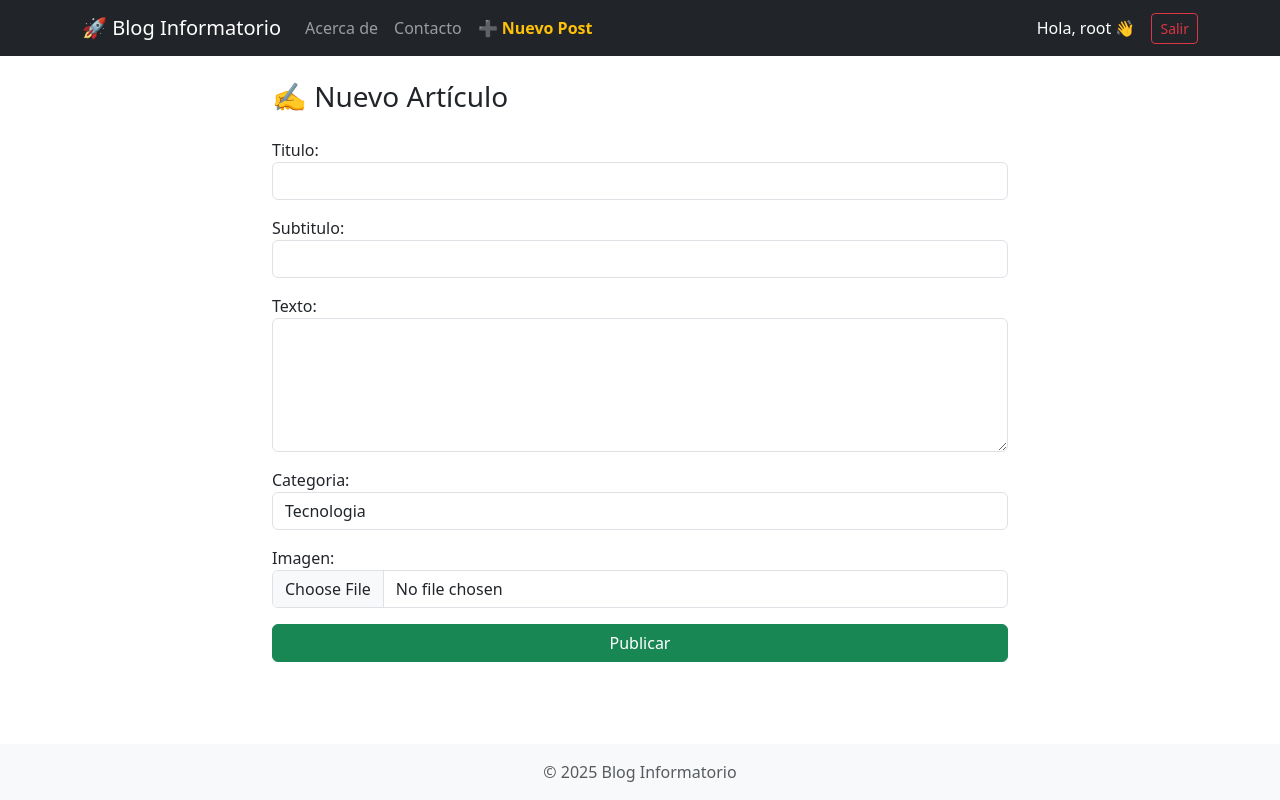
After one commit to fabbiann/BLOG-INFORMATORIO-2025, a Django app: page /crear_post/ in a window 1280 px wide. The commit adds this page. Run offline with Django 5.2, Linux system fonts and the light colour scheme; a user stored in the database is signed in; data comes from the database, SQL or seed files in the repository; both versions use the stored data as it was after the commit.

Commit message:
PORFAVOR QUE SEA

```diff
--- a/BLOG/blog/apps/posts/admin.py
+++ b/BLOG/blog/apps/posts/admin.py
@@ -6,6 +6,6 @@ class PostAdmin(admin.ModelAdmin):
     list_display = ('titulo', 'categoria', 'publicado', 'activo')
     list_filter = ('categoria', 'activo')
 
-# Registramos los modelos
+# Los modelos
 admin.site.register(Categoria)
 admin.site.register(Post, PostAdmin)
--- a/BLOG/blog/apps/posts/forms.py
+++ b/BLOG/blog/apps/posts/forms.py
@@ -1,5 +1,5 @@
 from django import forms
-from .models import Comentario
+from .models import Comentario, Post
 
 class ComentarioForm(forms.ModelForm):
     class Meta:
@@ -12,3 +12,18 @@ class ComentarioForm(forms.ModelForm):
                 'placeholder': 'Escribe tu comentario aquí...'
             })
         }
+
+class PostForm(forms.ModelForm):
+    class Meta:
+        model = Post
+        fields = ['titulo', 'subtitulo', 'texto', 'categoria', 'imagen']
+        widgets = {
+            'titulo': forms.TextInput(attrs={'class': 'form-control'}),
+            'subtitulo': forms.TextInput(attrs={'class': 'form-control'}),
+            'texto': forms.Textarea(attrs={'class': 'form-control', 'rows': 5}),
+            'categoria': forms.Select(attrs={'class': 'form-control'}),
+            'imagen': forms.FileInput(attrs={'class': 'form-control'}),
+        }
+
+        # AHORA SI SE PUDO BURRO, SE PUDO
+        #espero que funque
--- a/BLOG/blog/apps/posts/views.py
+++ b/BLOG/blog/apps/posts/views.py
@@ -1,11 +1,11 @@
 from django.shortcuts import render, redirect, get_object_or_404
-from .models import Post, Comentario
-from .forms import ComentarioForm
+from .models import Post, Comentario, Categoria
+from .forms import ComentarioForm, PostForm
 from django.contrib.auth.forms import UserCreationForm
 from django.contrib import messages
-
 from django.core.mail import send_mail
 from django.conf import settings
+from django.contrib.auth.decorators import login_required, permission_required
 
 # Vista del inicio (Index)
 def index(request):
@@ -15,23 +15,20 @@ def index(request):
 
 # Vista del detalle del post + Comentarios
 def detalle_post(request, pk):
-    # Buscamos el post o devolvemos error 404 si no existe
     post = get_object_or_404(Post, pk=pk)
-    # Traemos los comentarios de este post específico
     comentarios = post.comentarios.all()
 
     if request.method == 'POST':
-        # Solo usuarios logueados pueden comentar
         if request.user.is_authenticated:
             form = ComentarioForm(request.POST)
             if form.is_valid():
                 comentario = form.save(commit=False)
-                comentario.posts = post  # Asignamos el post actual
-                comentario.usuario = request.user # Asignamos el usuario actual
-                comentario.save() # Guardamos en BD
-                return redirect('detalle', pk=post.pk) # Recargamos la página
+                comentario.posts = post
+                comentario.usuario = request.user
+                comentario.save()
+                return redirect('detalle', pk=post.pk)
         else:
-            return redirect('login') # Si no está logueado, lo mandamos al login
+            return redirect('login')
     else:
         form = ComentarioForm()
 
@@ -42,7 +39,47 @@ def detalle_post(request, pk):
     }
     return render(request, 'detalle_post.html', ctx)
 
-# Vista de registro (La que ya tenías)
+# Vista para CREAR POST (Solo Colaboradores o Root)
+@login_required
+@permission_required('posts.add_post', raise_exception=True)
+def crear_post(request):
+    if request.method == 'POST':
+        form = PostForm(request.POST, request.FILES)
+        if form.is_valid():
+            post = form.save(commit=False)
+            post.autor = request.user
+            post.save()
+            messages.success(request, '¡Post creado exitosamente!')
+            return redirect('index')
+    else:
+        form = PostForm()
+
+    return render(request, 'crear_post.html', {'form': form})
+
+# Vista para BORRAR POST (Solo Colaboradores o Root)
+@login_required
+@permission_required('posts.delete_post', raise_exception=True)
+def borrar_post(request, pk):
+    post = get_object_or_404(Post, pk=pk)
+    post.delete()
+    messages.success(request, 'El artículo ha sido eliminado.')
+    return redirect('index')
+
+# Vista para BORRAR COMENTARIO (Dueño del comentario o Colaborador)
+@login_required
+def borrar_comentario(request, comentario_id):
+    comentario = get_object_or_404(Comentario, id=comentario_id)
+
+    # ¿Es el dueño O tiene permiso de borrar comentarios (Colaborador)?
+    if comentario.usuario == request.user or request.user.has_perm('posts.delete_comentario'):
+        comentario.delete()
+        messages.success(request, 'Comentario eliminado.')
+    else:
+        messages.error(request, 'No tienes permiso para borrar este comentario.')
+
+    return redirect('detalle', pk=comentario.posts.pk)
+
+# Vista de registro
 def registrar_usuario(request):
     if request.method == 'POST':
         form = UserCreationForm(request.POST)
@@ -57,31 +94,26 @@ def registrar_usuario(request):
 
 # Vista para filtrar por categoría
 def posts_por_categoria(request, categoria_id):
-    # Buscamos la categoría o error 404
     categoria = get_object_or_404(Categoria, id=categoria_id)
-    # Filtramos los posts que tengan esa categoría
     posts = Post.objects.filter(categoria=categoria)
 
     ctx = {
         'posts': posts,
         'categoria_seleccionada': categoria
     }
-    return render(request, 'index.html', ctx) # Reutilizamos el index para mostrar la lista
+    return render(request, 'index.html', ctx)
 
-
-
+# Páginas estáticas
 def acerca_de(request):
     return render(request, 'acerca_de.html')
 
 def contacto(request):
     if request.method == 'POST':
-        # 1. Capturamos los datos del formulario
         asunto = request.POST.get('asunto')
         mensaje = request.POST.get('mensaje') + " / Email del usuario: " + request.POST.get('email_usuario')
-        email_origen = settings.EMAIL_HOST_USER # (Configuración ficticia por ahora)
-        email_destino = ['tu_correo_real@gmail.com'] # Aquí llegaría el correo en la vida real
+        email_origen = settings.EMAIL_HOST_USER
+        email_destino = ['tu_correo_real@gmail.com']
 
-        # 2. Enviamos el correo (Al estar en modo consola, saldrá en la terminal)
         send_mail(
             asunto,
             mensaje,
@@ -89,8 +121,44 @@ def contacto(request):
             email_destino,
             fail_silently=False,
         )
-
-        # 3. Redirigimos o mostramos mensaje de éxito
         return render(request, 'contacto.html', {'mensaje_enviado': True})
 
     return render(request, 'contacto.html')
+
+# --- VISTA PARA EDITAR POST (Solo Colaborador/Root) ---
+@login_required
+@permission_required('posts.change_post', raise_exception=True)
+def editar_post(request, pk):
+    post = get_object_or_404(Post, pk=pk)
+
+    if request.method == 'POST':
+        form = PostForm(request.POST, request.FILES, instance=post)
+        if form.is_valid():
+            form.save()
+            messages.success(request, '¡Artículo actualizado correctamente!')
+            return redirect('detalle', pk=pk)
+    else:
+        form = PostForm(instance=post)
+
+    return render(request, 'crear_post.html', {'form': form, 'es_edicion': True})
+
+# --- VISTA PARA EDITAR COMENTARIO (Solo el dueño) ---
+@login_required
+def editar_comentario(request, comentario_id):
+    comentario = get_object_or_404(Comentario, id=comentario_id)
+
+    # Validación de dueño
+    if comentario.usuario != request.user:
+        messages.error(request, 'No tienes permiso para editar este comentario.')
+        return redirect('detalle', pk=comentario.posts.pk)
+
+    if request.method == 'POST':
+        form = ComentarioForm(request.POST, instance=comentario)
+        if form.is_valid():
+            form.save()
+            messages.success(request, 'Comentario actualizado.')
+            return redirect('detalle', pk=comentario.posts.pk)
+    else:
+        form = ComentarioForm(instance=comentario)
+
+    return render(request, 'editar_comentario.html', {'form': form})
--- a/BLOG/blog/blog/configuraciones/local.py
+++ b/BLOG/blog/blog/configuraciones/local.py
@@ -14,10 +14,6 @@ from pathlib import Path
 import os
 # Build paths inside the project like this: BASE_DIR / 'subdir'.
 BASE_DIR = Path(__file__).resolve().parent.parent.parent
-
-
-# Quick-start development settings - unsuitable for production
-# See https://docs.djangoproject.com/en/6.0/howto/deployment/checklist/
 
 # SECURITY WARNING: keep the secret key used in production secret!
 SECRET_KEY = 'django-insecure-8nw=^qjqdvh1zvcnr!s4!9!3#h=kr#s^ogx2q_u$k3e^a%r(s='
@@ -122,9 +118,7 @@ MEDIA_URL = '/media/'
 MEDIA_ROOT = os.path.join(BASE_DIR, 'media')
 
 
-# A dónde te lleva si te logueas correctamente
 LOGIN_REDIRECT_URL = 'index'
-# A dónde te lleva si cierras sesión
 LOGOUT_REDIRECT_URL = 'index'
 
 
--- a/BLOG/blog/blog/urls.py
+++ b/BLOG/blog/blog/urls.py
@@ -2,20 +2,40 @@ from django.contrib import admin
 from django.urls import path, include
 from django.conf import settings
 from django.conf.urls.static import static
-# AGREGAMOS detalle_post AQUÍ:
-from apps.posts.views import index, registrar_usuario, detalle_post, posts_por_categoria, acerca_de, contacto
+from apps.posts.views import (
+    index,
+    registrar_usuario,
+    detalle_post,
+    posts_por_categoria,
+    acerca_de,
+    contacto,
+    borrar_comentario,
+    borrar_post,
+    crear_post,
+    editar_post,
+    editar_comentario
+)
 
 urlpatterns = [
     path('admin/', admin.site.urls),
     path('', index, name='index'),
     path('accounts/', include('django.contrib.auth.urls')),
+
+    # Rutas de Usuario y Estáticas
     path('registro/', registrar_usuario, name='registro'),
-
-    # NUEVA RUTA PARA VER EL DETALLE
-    path('post/<int:pk>/', detalle_post, name='detalle'),
-
-    path('categoria/<int:categoria_id>/', posts_por_categoria, name='posts_por_categoria'),
     path('acerca-de/', acerca_de, name='acerca_de'),
     path('contacto/', contacto, name='contacto'),
 
+    # Rutas de Posts
+    path('post/<int:pk>/', detalle_post, name='detalle'),
+    path('categoria/<int:categoria_id>/', posts_por_categoria, name='posts_por_categoria'),
+    path('crear_post/', crear_post, name='crear_post'),
+
+    # Rutas de Borrado (Las que daban error)
+    path('borrar-comentario/<int:comentario_id>/', borrar_comentario, name='borrar_comentario'),
+    path('borrar-post/<int:pk>/', borrar_post, name='borrar_post'),
+
+    path('post/editar/<int:pk>/', editar_post, name='editar_post'),
+    path('comentario/editar/<int:comentario_id>/', editar_comentario, name='editar_comentario'),
+
 ] + static(settings.MEDIA_URL, document_root=settings.MEDIA_ROOT)
--- a/BLOG/blog/templates/base.html
+++ b/BLOG/blog/templates/base.html
@@ -28,6 +28,12 @@
                 <ul class="navbar-nav me-auto mb-2 mb-lg-0">
                     <li class="nav-item"><a class="nav-link" href="{% url 'acerca_de' %}">Acerca de</a></li>
                     <li class="nav-item"><a class="nav-link" href="{% url 'contacto' %}">Contacto</a></li>
+
+                    {% if perms.posts.add_post %}
+                        <li class="nav-item">
+                            <a class="nav-link fw-bold text-warning" href="{% url 'crear_post' %}">➕ Nuevo Post</a>
+                        </li>
+                    {% endif %}
                 </ul>
             </div>
         </div>
--- /dev/null
+++ b/BLOG/blog/templates/crear_post.html
@@ -0,0 +1,16 @@
+{% extends 'base.html' %}
+
+{% block content %}
+<div class="row justify-content-center">
+    <div class="col-md-8">
+        <h3 class="mb-4">✍️ Nuevo Artículo</h3>
+        <form method="post" enctype="multipart/form-data">
+            {% csrf_token %}
+
+            {{ form.as_p }}
+
+            <button type="submit" class="btn btn-success w-100">Publicar</button>
+        </form>
+    </div>
+</div>
+{% endblock %}
```
Also changed, not shown: BLOG/blog/apps/posts/models.py (+6 -5 lines), BLOG/blog/templates/detalle_post.html (+45 -2 lines), BLOG/blog/templates/editar_comentario.html (added, +23 -0 lines), BLOG/blog/apps/posts/migrations/0003_post_autor.py (added), BLOG/blog/db.sqlite3, BLOG/blog/media/imagenes/tenor.gif (added).
